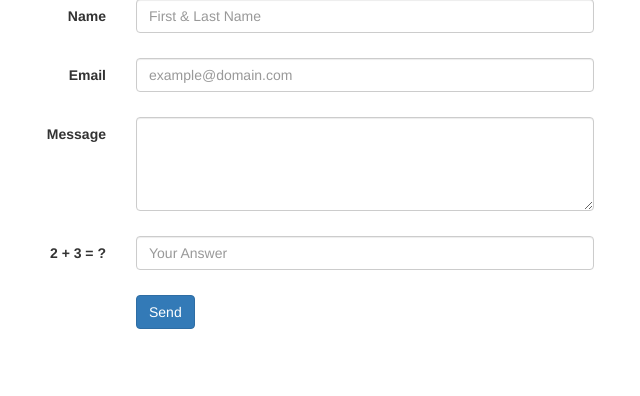
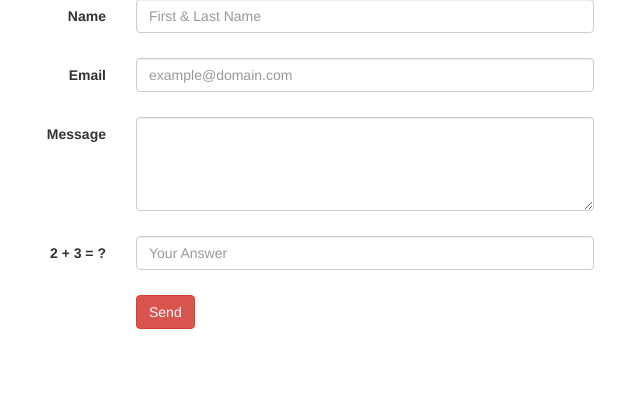
Before and after one commit to bootstrapbay/contact-form, a PHP site: page / in a window 1280 px wide. Shown: the part 111-507 px from the top of the page, without its empty margins (324-964 px from the left). Run offline with PHP 8.4, Linux system fonts and the light colour scheme; data that the repository does not hold is empty; some libraries are stand-ins or nearby versions.

Commit message:
Update index.php

```diff
--- a/index.php
+++ b/index.php
@@ -61,33 +61,33 @@ if (!$errName && !$errEmail && !$errMessage && !$errHuman) {
 						<label for="name" class="col-sm-2 control-label">Name</label>
 						<div class="col-sm-10">
 							<input type="text" class="form-control" id="name" name="name" placeholder="First & Last Name" value="<?php echo htmlspecialchars($_POST['name']); ?>">
-							<?php echo "<p class='text-danger'>$errName</p>";?>
+							<?php echo "<p class='text-warning'>$errName</p>";?>
 						</div>
 					</div>
 					<div class="form-group">
 						<label for="email" class="col-sm-2 control-label">Email</label>
 						<div class="col-sm-10">
 							<input type="email" class="form-control" id="email" name="email" placeholder="example@domain.com" value="<?php echo htmlspecialchars($_POST['email']); ?>">
-							<?php echo "<p class='text-danger'>$errEmail</p>";?>
+							<?php echo "<p class='text-warning'>$errEmail</p>";?>
 						</div>
 					</div>
 					<div class="form-group">
 						<label for="message" class="col-sm-2 control-label">Message</label>
 						<div class="col-sm-10">
 							<textarea class="form-control" rows="4" name="message"><?php echo htmlspecialchars($_POST['message']);?></textarea>
-							<?php echo "<p class='text-danger'>$errMessage</p>";?>
+							<?php echo "<p class='text-warning'>$errMessage</p>";?>
 						</div>
 					</div>
 					<div class="form-group">
 						<label for="human" class="col-sm-2 control-label">2 + 3 = ?</label>
 						<div class="col-sm-10">
 							<input type="text" class="form-control" id="human" name="human" placeholder="Your Answer">
-							<?php echo "<p class='text-danger'>$errHuman</p>";?>
+							<?php echo "<p class='text-warningr'>$errHuman</p>";?>
 						</div>
 					</div>
 					<div class="form-group">
 						<div class="col-sm-10 col-sm-offset-2">
-							<input id="submit" name="submit" type="submit" value="Send" class="btn btn-primary">
+							<input id="submit" name="submit" type="submit" value="Send" class="btn btn-danger">
 						</div>
 					</div>
 					<div class="form-group">
```
